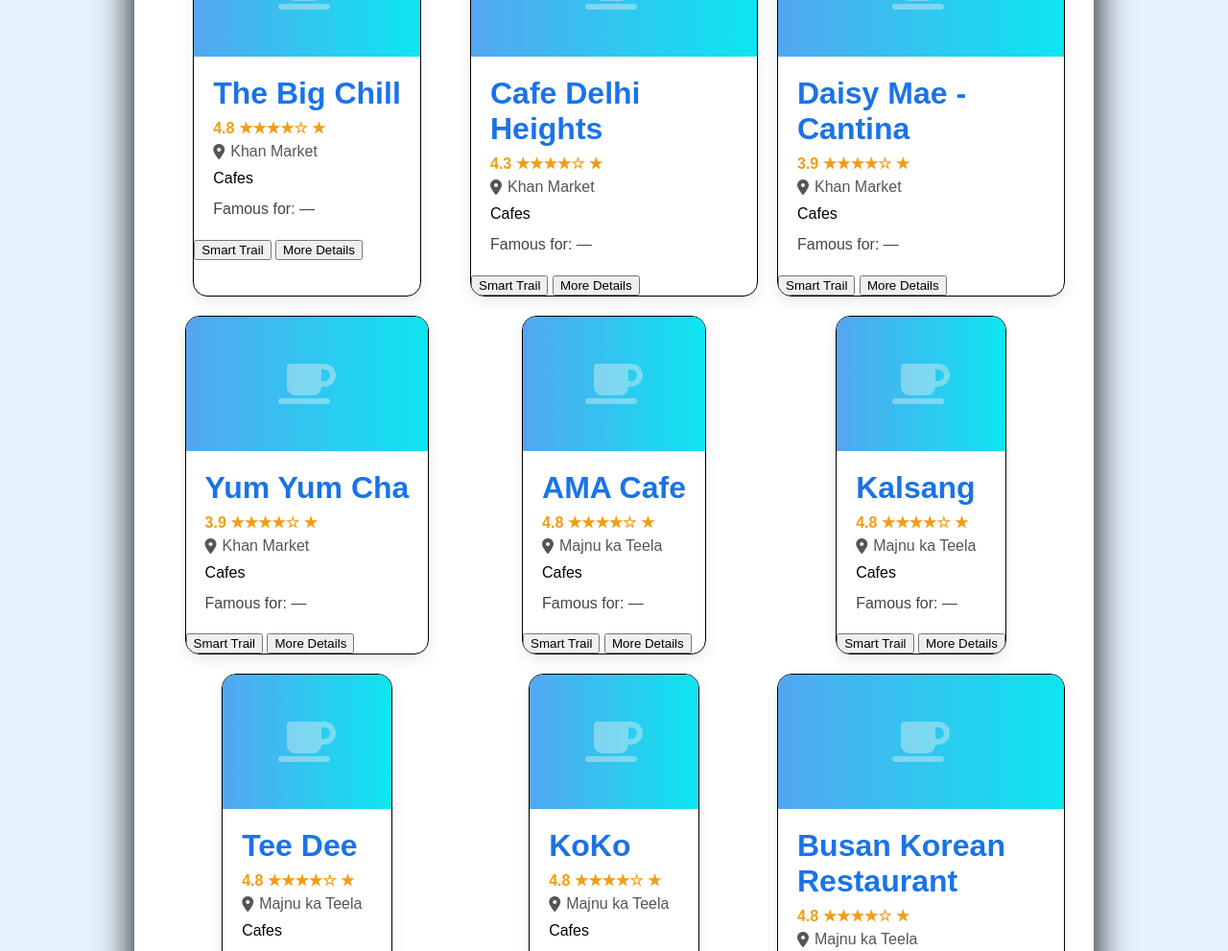
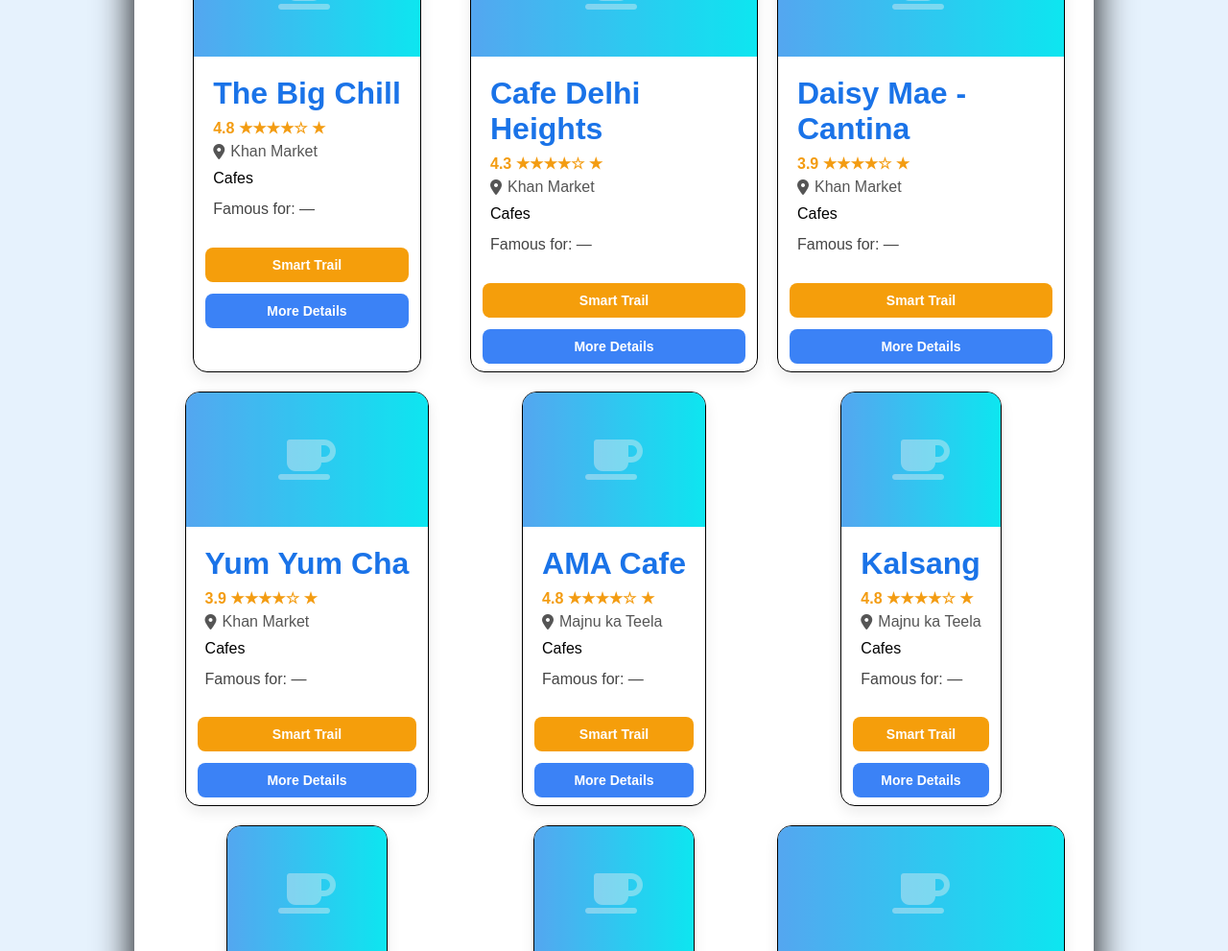
Before and after one commit to meghna2807/SmartExplorer, a Flask app: page / in a window 1280 px wide. Shown: the part 836-1827 px from the top of the page at 96% size. Run offline with Flask 3, Linux system fonts and the light colour scheme.

Commit message:
Added CSS to buttons

```diff
--- a/static/css/style.css
+++ b/static/css/style.css
@@ -121,8 +121,8 @@
             border: 1px solid black;
             max-width: 320px;
             cursor: pointer;
-            /* display: flex;
-            flex-direction: column; */
+            display: flex;
+            flex-direction: column;
             margin: 0 auto;
         }
 
@@ -307,3 +307,46 @@
             box-shadow: 0 2px 8px rgba(0, 0, 0, 0.1);
 
         } */
+
+       .place-card > .smart-trail-btn,
+       .place-card > .more-details-btn {
+            margin: 8px 12px;
+            padding: 10px;
+            font-size: 0.875rem;
+            font-weight: 600;
+            border: none;
+            border-radius: 8px;
+            cursor: pointer;
+            transition: all 0.2s ease;
+        }
+
+        .place-card > .smart-trail-btn {
+            order: 1;
+            background: #f59e0b;
+            color: white;
+            margin-bottom: 4px;
+        }
+
+        .place-card > .more-details-btn {
+            order: 2;
+            background: #3b82f6;
+            color: white;
+        }
+
+        .place-card > .smart-trail-btn:hover,
+        .place-card > .smart-trail-btn:focus {
+            background: #d97706;
+            transform: translateY(-1px);
+            box-shadow: 0 4px 12px rgba(245, 158, 11, 0.3);
+        }
+
+        .place-card > .more-details-btn:hover,
+        .place-card > .more-details-btn:focus {
+            background: #2563eb;
+            transform: translateY(-1px);
+            box-shadow: 0 4px 12px rgba(59, 130, 246, 0.3);
+        }
+
+        .place-card button:active {
+            transform: translateY(0);
+        }
```
